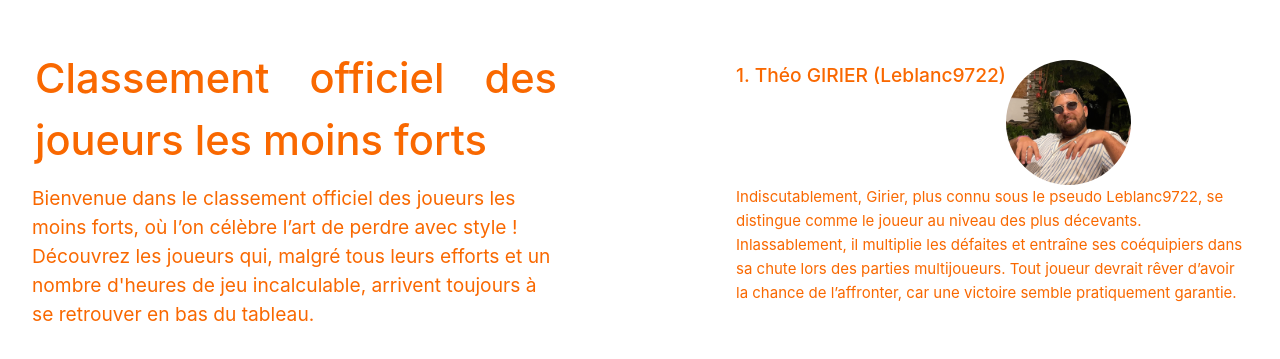
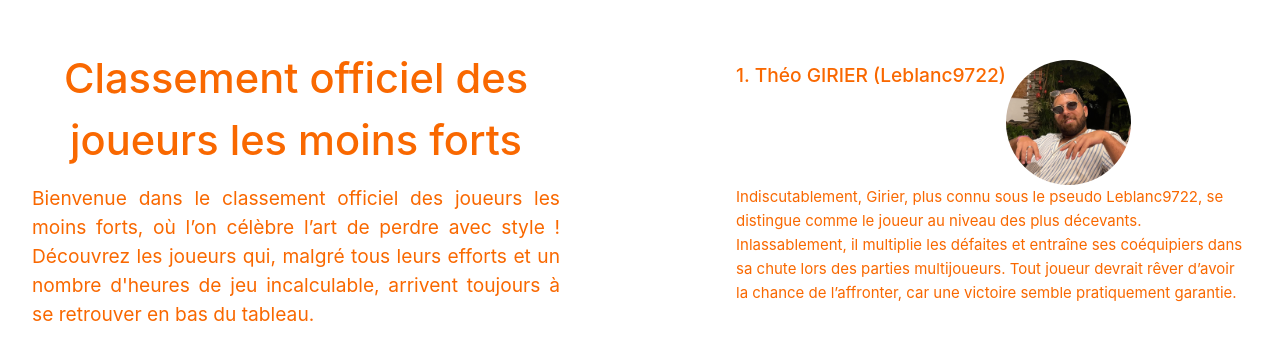
Before and after one commit to Stan97-2/pas-fort, a Vue app: page / in a window 1280 px wide. Shown: the part 209-568 px from the top of the page. Built offline with nearby package versions, Linux system fonts and the light colour scheme.

Commit message:
fix justify

```diff
--- a/src/components/HelloWorld.vue
+++ b/src/components/HelloWorld.vue
@@ -29,19 +29,19 @@ h3 {
 }
 
 .greetings h1 {
-    text-align: justify
+    text-align: center
 }
 
 .greetings h3 {
-  text-align: left;
+  text-align: justify;
 }
 
 @media (min-width: 1024px) {
   .greetings h1 {
-    text-align: justify;
+    text-align: center;
   }
   .greetings h3 {
-    text-align: left;
+    text-align: justify;
   }
 }
 </style>
--- a/src/components/WelcomeItem.vue
+++ b/src/components/WelcomeItem.vue
@@ -33,7 +33,6 @@ h3 {
   font-weight: 500;
   margin-bottom: 0.4rem;
   color: var(--color-heading);
-  text-align: justify;
 }
 img {
     border-radius: 50%
```
